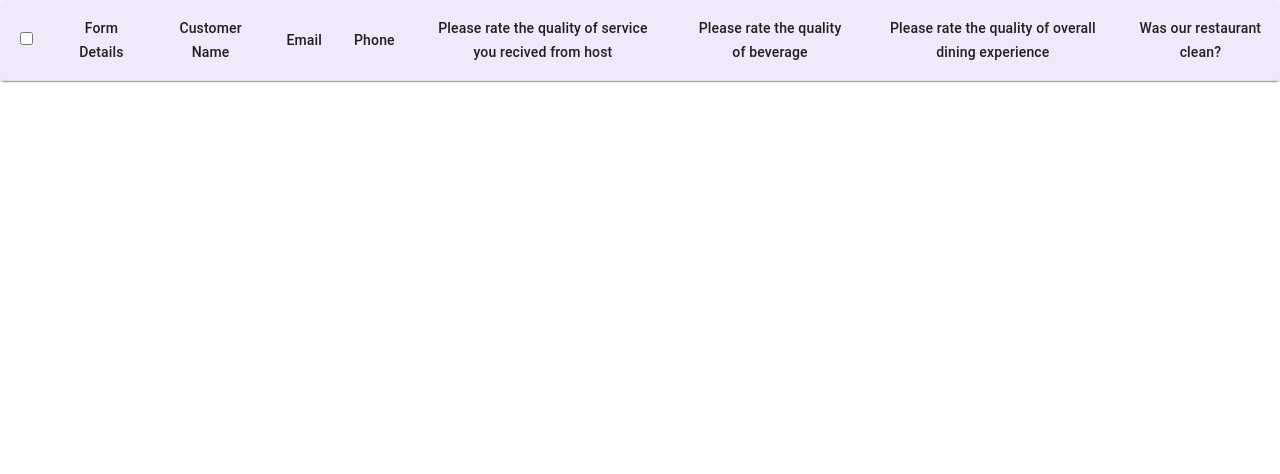
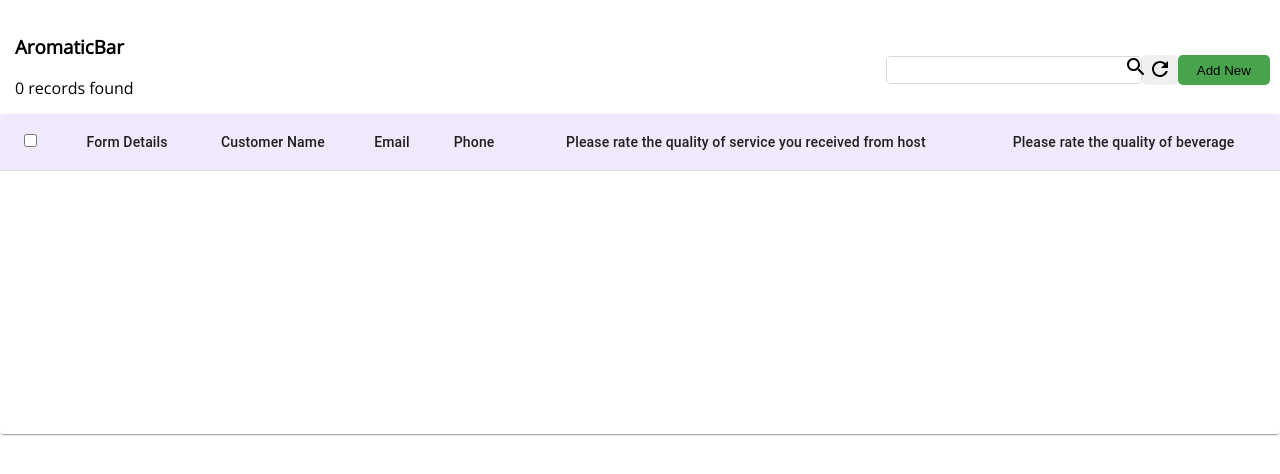
Before and after one commit to AsutoshAcharya/React_F-G_AsutoshAcharya, a React (Create React App) app: page /confirmation/Details in a window 1280 px wide. Shown: the top 474 px of the page. Built offline with nearby package versions, Linux system fonts and the light colour scheme; the HTML template or start-up script is replaced by a standard one.

Commit message:
tableheader added with search options

```diff
--- a/src/components/Details/Details.js
+++ b/src/components/Details/Details.js
@@ -1,4 +1,3 @@
-import * as React from "react";
 import Table from "@mui/material/Table";
 import TableBody from "@mui/material/TableBody";
 import TableCell from "@mui/material/TableCell";
@@ -6,6 +5,7 @@ import TableContainer from "@mui/material/TableContainer";
 import TableHead from "@mui/material/TableHead";
 import TableRow from "@mui/material/TableRow";
 import Paper from "@mui/material/Paper";
+import DetailsHeader from "../DetailsHeader/DetailsHeader";
 
 function Details() {
   function allStorage() {
@@ -22,8 +22,10 @@ function Details() {
   const rows = allStorage();
 
   return (
-    <TableContainer component={Paper}>
-      <Table sx={{ Width:'150%', height: "30%" }} aria-label="simple table">
+    <div>
+      <DetailsHeader data={rows}/>
+    <TableContainer component={Paper} >
+      <Table sx={{ width:'150%', height: "40vh" }} aria-label="simple table">
         <TableHead>
           <TableRow sx={{backgroundColor:'rgb(239, 233, 251)'}}>
             <TableCell align="center">
@@ -34,7 +36,7 @@ function Details() {
             <TableCell align="center">Email</TableCell>
             <TableCell align="center">Phone</TableCell>
             <TableCell align="center">
-              Please rate the quality of service you recived from host
+              Please rate the quality of service you received from host
             </TableCell>
             <TableCell align="center">
               Please rate the quality of beverage
@@ -69,6 +71,7 @@ function Details() {
         </TableBody>
       </Table>
     </TableContainer>
+    </div>
   );
 }
 
--- /dev/null
+++ b/src/components/DetailsHeader/DetailsHeader.css
@@ -0,0 +1,42 @@
+.heading {
+  display: flex;
+  /* background-color: red; */
+  justify-content: space-between;
+}
+.input-field {
+  margin-top: 1px;
+  width: 15rem;
+  padding: 12px;
+}
+.input-icons {
+  width: 30%;
+  display: flex;
+  justify-content: space-between;
+  /* background-color: green; */
+  height: 35px;
+  padding: 10px;
+  margin-top: 45px;
+  position: relative;
+}
+.add-new {
+  background-color: rgb(72, 164, 76);
+  outline: none;
+  border: none;
+  height: 30px;
+  width: 25%;
+  border-radius: 5px;
+}
+.refresh {
+  border: none;
+  height: 30px;
+  cursor: pointer;
+  border-radius: 5px;
+}
+.icon {
+  position: absolute;
+  left: 15.5rem;
+}
+.heading>div:first-child{
+/* background-color: red; */
+padding: 15px;
+}
--- /dev/null
+++ b/src/components/DetailsHeader/DetailsHeader.js
@@ -0,0 +1,24 @@
+import React from "react";
+import "./DetailsHeader.css";
+import SearchRoundedIcon from "@mui/icons-material/SearchRounded";
+import RefreshIcon from "@mui/icons-material/Refresh";
+function DetailsHeader(props) {
+  return (
+    <div className="heading">
+     <div>
+     <h3 className="h3">AromaticBar</h3>
+      {props.data.length} records found
+     </div>
+      <div className="input-icons">
+        <input type="text" name="" id="" className="input-field"/>
+        <SearchRoundedIcon className="icon" />
+        <button className="refresh">
+          <RefreshIcon className="refresh"/>
+        </button>
+        <button className="add-new">Add New</button>
+      </div>
+    </div>
+  );
+}
+
+export default DetailsHeader;
--- a/src/components/FeedbackForm/FeedbackForm.js
+++ b/src/components/FeedbackForm/FeedbackForm.js
@@ -84,7 +84,7 @@ const FeedbackForm = (props) => {
           <br />
           {data.phone === "" && <PhoneValidation />}
           <label htmlFor="qualityOfService">
-            Please rate the quality of service you recived from your host.
+            Please rate the quality of service you received from your host.
             <sup>*</sup>
           </label>
           <div>
```
